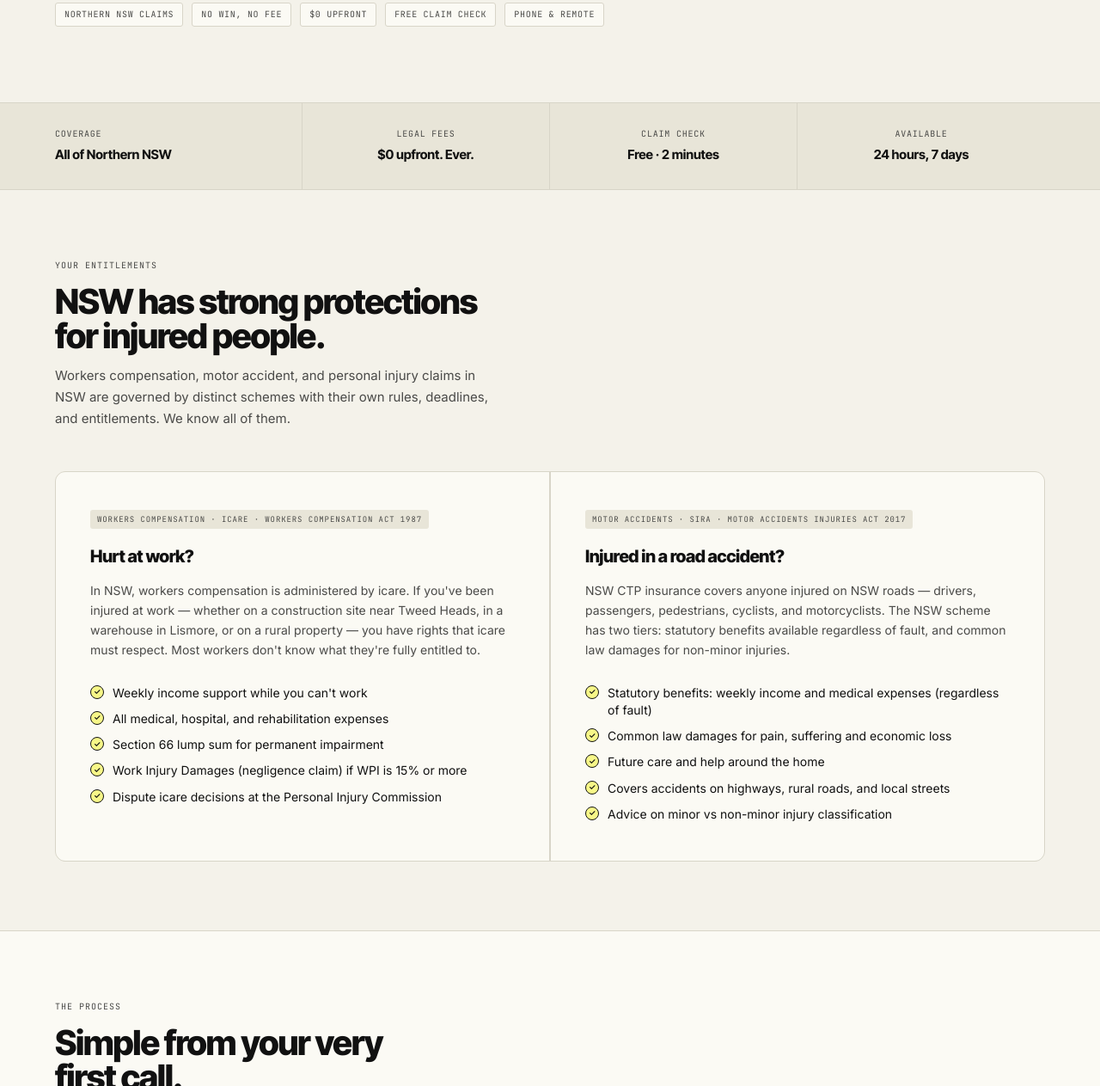
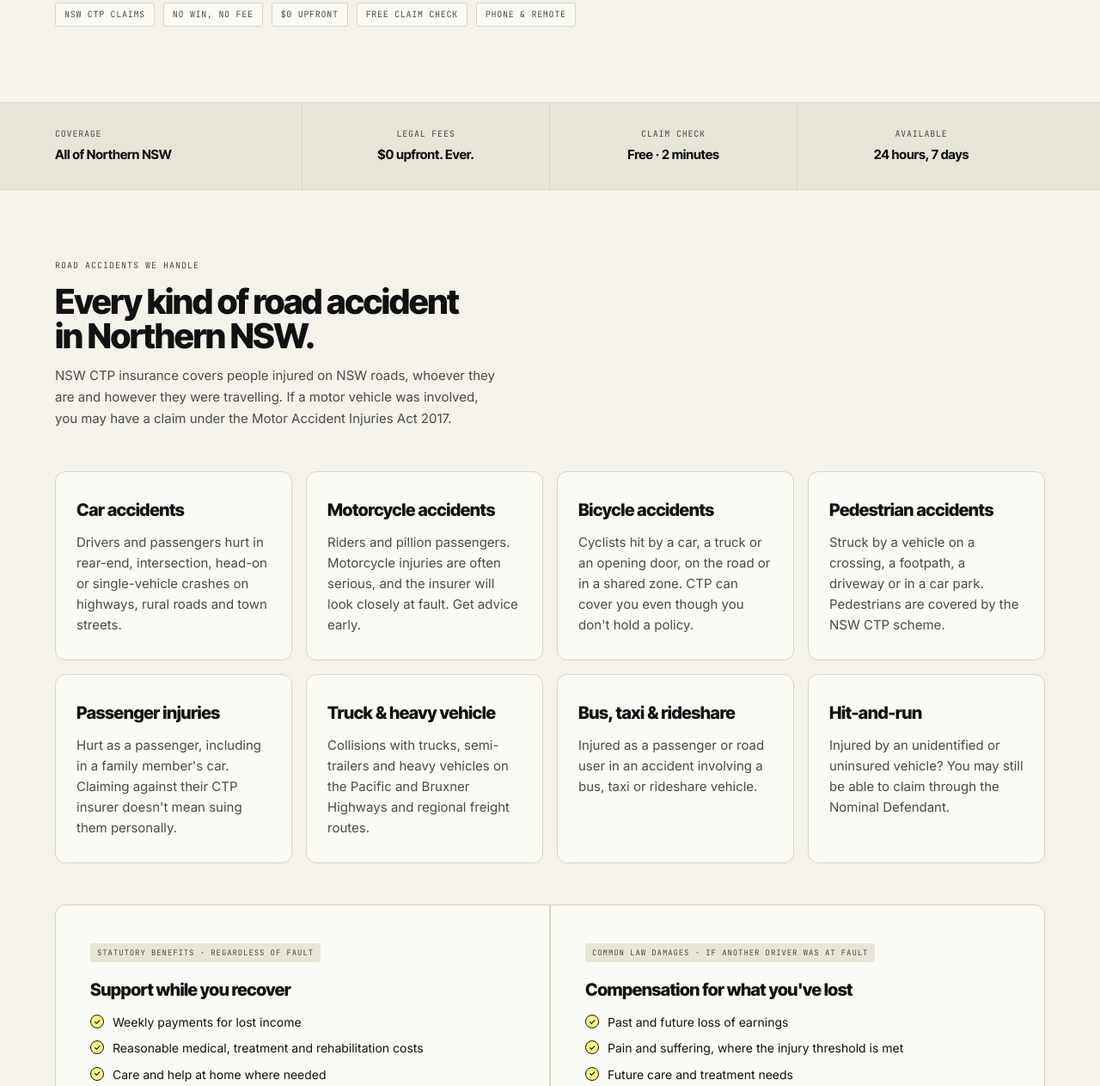
Before and after one commit to FastFirms/amk-website, a plain HTML site: page northern-nsw-compensation-lawyers.html in a window 1280 px wide. Shown: the part 737-2000 px from the top of the page at 86% size. Drawn offline with Linux system fonts and the light colour scheme.

Commit message:
Northern NSW: road-accident-only page with accident types grid
Co-Authored-By: Claude Opus 5.5 <noreply@anthropic.com>

```diff
--- a/northern-nsw-compensation-lawyers.html
+++ b/northern-nsw-compensation-lawyers.html
@@ -1,6 +1,6 @@
 <meta charset="UTF-8">
 <meta name="viewport" content="width=device-width, initial-scale=1.0">
-<title>Compensation Lawyers Northern NSW | No Win No Fee | AMK Compensation Lawyers</title>
+<title>Road Accident Lawyers Northern NSW | No Win No Fee | AMK</title>
 <meta name="robots" content="noindex, nofollow">
 <style>
 :root {
@@ -77,6 +77,14 @@ a { color: inherit; }
 .reassure-item:last-child { border-right: none; }
 .reassure-label { font-family: var(--font-mono); font-size: 10px; letter-spacing: .08em; text-transform: uppercase; color: var(--soft); margin-bottom: 4px; }
 .reassure-value { font-family: var(--font-display); font-weight: 700; font-size: 15px; color: var(--ink); letter-spacing: -.01em; }
+.acc-grid { display: grid; grid-template-columns: repeat(4, 1fr); gap: 16px; }
+.acc-card { background: var(--paper); border: 1px solid var(--border); border-radius: 12px; padding: 28px 24px; transition: background .2s, border-color .2s; }
+.acc-card:hover { background: var(--butter); border-color: var(--ink); }
+.acc-card:hover .acc-title, .acc-card:hover .acc-body { color: #111; }
+.acc-title { font-family: var(--font-display); font-weight: 800; font-size: 20px; letter-spacing: -.02em; color: var(--ink); margin-bottom: 10px; }
+.acc-body { font-size: 15px; line-height: 1.6; color: var(--soft); }
+@media (max-width: 960px) { .acc-grid { grid-template-columns: 1fr 1fr; } }
+@media (max-width: 480px) { .acc-grid { grid-template-columns: 1fr; } }
 .claims-grid { display: grid; grid-template-columns: 1fr 1fr; gap: 2px; background: var(--border); border: 1px solid var(--border); border-radius: 12px; overflow: hidden; }
 .claim-card { background: var(--paper); padding: 44px 40px; }
 .claim-pill { display: inline-block; font-family: var(--font-mono); font-size: 9px; letter-spacing: .1em; text-transform: uppercase; color: var(--soft); background: var(--tonal); border-radius: 3px; padding: 4px 8px; margin-bottom: 16px; }
@@ -190,9 +198,9 @@ a { color: inherit; }
     <div>
       <div class="hero-tag"><span class="hero-tag-dot"></span>Serving Northern NSW &mdash; phone &amp; remote available</div>
       <h1 class="hero-headline">
-        Northern NSW<br>Personal Injury Lawyers
+        Northern NSW<br>Road Accident Lawyers
       </h1>
-      <p class="hero-body">Injured in Northern NSW? AMK Compensation Lawyers handles workers compensation, motor accident, and personal injury claims across the region. We work by phone and remotely — you deal directly with an experienced compensation lawyer, not a call centre.</p>
+      <p class="hero-body">Hurt in a car, motorbike, bicycle or pedestrian accident on a Northern NSW road? AMK Compensation Lawyers handles NSW CTP road accident claims across the region, by phone and remotely. You deal directly with an experienced compensation lawyer, not a call centre.</p>
       <div class="hero-actions">
         <a class="btn btn-primary" href="#heroForm">Check My Claim &mdash; Free</a>
         <div>
@@ -201,7 +209,7 @@ a { color: inherit; }
         </div>
       </div>
       <div class="hero-trust">
-        <span class="trust-chip">Northern NSW Claims</span>
+        <span class="trust-chip">NSW CTP Claims</span>
         <span class="trust-chip">No Win, No Fee</span>
         <span class="trust-chip">$0 Upfront</span>
         <span class="trust-chip">Free Claim Check</span>
@@ -216,12 +224,15 @@ a { color: inherit; }
           <div class="field"><label for="h-name">Your name</label><input type="text" id="h-name" name="name" placeholder="First and last name" required></div>
           <div class="field"><label for="h-phone">Best phone number</label><input type="tel" id="h-phone" name="phone" placeholder="04__ ___ ___" required></div>
           <div class="field">
-            <label for="h-type">Type of injury</label>
+            <label for="h-type">Type of accident</label>
             <select id="h-type" name="claim_type" required>
               <option value="" disabled selected>Select one</option>
-              <option value="work">Injured at work / icare workers comp</option>
-              <option value="road">Car or road accident (CTP)</option>
-              <option value="public">Slip, trip or fall / public liability</option>
+              <option value="car">Car accident (driver or passenger)</option>
+              <option value="motorcycle">Motorcycle accident</option>
+              <option value="bicycle">Bicycle accident</option>
+              <option value="pedestrian">Pedestrian hit by a vehicle</option>
+              <option value="truck_bus">Truck, bus or rideshare accident</option>
+              <option value="hit_run">Hit-and-run or unidentified vehicle</option>
               <option value="other">Not sure &mdash; want advice</option>
             </select>
           </div>
@@ -247,32 +258,38 @@ a { color: inherit; }
 
 <section class="sec" style="background:var(--bone);">
   <div class="sec-inner">
-    <div class="sec-eyebrow">Your entitlements</div>
-    <h2 class="sec-title">NSW has strong protections<br>for injured people.</h2>
-    <p class="sec-sub">Workers compensation, motor accident, and personal injury claims in NSW are governed by distinct schemes with their own rules, deadlines, and entitlements. We know all of them.</p>
-    <div class="claims-grid">
+    <div class="sec-eyebrow">Road accidents we handle</div>
+    <h2 class="sec-title">Every kind of road accident<br>in Northern NSW.</h2>
+    <p class="sec-sub">NSW CTP insurance covers people injured on NSW roads, whoever they are and however they were travelling. If a motor vehicle was involved, you may have a claim under the Motor Accident Injuries Act 2017.</p>
+    <div class="acc-grid">
+      <div class="acc-card"><div class="acc-title">Car accidents</div><p class="acc-body">Drivers and passengers hurt in rear-end, intersection, head-on or single-vehicle crashes on highways, rural roads and town streets.</p></div>
+      <div class="acc-card"><div class="acc-title">Motorcycle accidents</div><p class="acc-body">Riders and pillion passengers. Motorcycle injuries are often serious, and the insurer will look closely at fault. Get advice early.</p></div>
+      <div class="acc-card"><div class="acc-title">Bicycle accidents</div><p class="acc-body">Cyclists hit by a car, a truck or an opening door, on the road or in a shared zone. CTP can cover you even though you don't hold a policy.</p></div>
+      <div class="acc-card"><div class="acc-title">Pedestrian accidents</div><p class="acc-body">Struck by a vehicle on a crossing, a footpath, a driveway or in a car park. Pedestrians are covered by the NSW CTP scheme.</p></div>
+      <div class="acc-card"><div class="acc-title">Passenger injuries</div><p class="acc-body">Hurt as a passenger, including in a family member's car. Claiming against their CTP insurer doesn't mean suing them personally.</p></div>
+      <div class="acc-card"><div class="acc-title">Truck &amp; heavy vehicle</div><p class="acc-body">Collisions with trucks, semi-trailers and heavy vehicles on the Pacific and Bruxner Highways and regional freight routes.</p></div>
+      <div class="acc-card"><div class="acc-title">Bus, taxi &amp; rideshare</div><p class="acc-body">Injured as a passenger or road user in an accident involving a bus, taxi or rideshare vehicle.</p></div>
+      <div class="acc-card"><div class="acc-title">Hit-and-run</div><p class="acc-body">Injured by an unidentified or uninsured vehicle? You may still be able to claim through the Nominal Defendant.</p></div>
+    </div>
+    <div class="claims-grid" style="margin-top:48px;">
       <div class="claim-card">
-        <div class="claim-pill">Workers Compensation &middot; icare &middot; Workers Compensation Act 1987</div>
-        <div class="claim-title">Hurt at work?</div>
-        <p class="claim-intro">In NSW, workers compensation is administered by icare. If you've been injured at work &mdash; whether on a construction site near Tweed Heads, in a warehouse in Lismore, or on a rural property &mdash; you have rights that icare must respect. Most workers don't know what they're fully entitled to.</p>
+        <div class="claim-pill">Statutory benefits &middot; regardless of fault</div>
+        <div class="claim-title">Support while you recover</div>
         <ul class="claim-list">
-          <li class="claim-li"><span class="claim-li-mark">&#x2713;</span><span>Weekly income support while you can't work</span></li>
-          <li class="claim-li"><span class="claim-li-mark">&#x2713;</span><span>All medical, hospital, and rehabilitation expenses</span></li>
-          <li class="claim-li"><span class="claim-li-mark">&#x2713;</span><span>Section 66 lump sum for permanent impairment</span></li>
-          <li class="claim-li"><span class="claim-li-mark">&#x2713;</span><span>Work Injury Damages (negligence claim) if WPI is 15% or more</span></li>
-          <li class="claim-li"><span class="claim-li-mark">&#x2713;</span><span>Dispute icare decisions at the Personal Injury Commission</span></li>
+          <li class="claim-li"><span class="claim-li-mark">&#x2713;</span><span>Weekly payments for lost income</span></li>
+          <li class="claim-li"><span class="claim-li-mark">&#x2713;</span><span>Reasonable medical, treatment and rehabilitation costs</span></li>
+          <li class="claim-li"><span class="claim-li-mark">&#x2713;</span><span>Care and help at home where needed</span></li>
+          <li class="claim-li"><span class="claim-li-mark">&#x2713;</span><span>Advice on minor vs non-minor injury classification</span></li>
         </ul>
       </div>
       <div class="claim-card">
-        <div class="claim-pill">Motor Accidents &middot; SIRA &middot; Motor Accidents Injuries Act 2017</div>
-        <div class="claim-title">Injured in a road accident?</div>
-        <p class="claim-intro">NSW CTP insurance covers anyone injured on NSW roads &mdash; drivers, passengers, pedestrians, cyclists, and motorcyclists. The NSW scheme has two tiers: statutory benefits available regardless of fault, and common law damages for non-minor injuries.</p>
+        <div class="claim-pill">Common law damages &middot; if another driver was at fault</div>
+        <div class="claim-title">Compensation for what you've lost</div>
         <ul class="claim-list">
-          <li class="claim-li"><span class="claim-li-mark">&#x2713;</span><span>Statutory benefits: weekly income and medical expenses (regardless of fault)</span></li>
-          <li class="claim-li"><span class="claim-li-mark">&#x2713;</span><span>Common law damages for pain, suffering and economic loss</span></li>
-          <li class="claim-li"><span class="claim-li-mark">&#x2713;</span><span>Future care and help around the home</span></li>
-          <li class="claim-li"><span class="claim-li-mark">&#x2713;</span><span>Covers accidents on highways, rural roads, and local streets</span></li>
-          <li class="claim-li"><span class="claim-li-mark">&#x2713;</span><span>Advice on minor vs non-minor injury classification</span></li>
+          <li class="claim-li"><span class="claim-li-mark">&#x2713;</span><span>Past and future loss of earnings</span></li>
+          <li class="claim-li"><span class="claim-li-mark">&#x2713;</span><span>Pain and suffering, where the injury threshold is met</span></li>
+          <li class="claim-li"><span class="claim-li-mark">&#x2713;</span><span>Future care and treatment needs</span></li>
+          <li class="claim-li"><span class="claim-li-mark">&#x2713;</span><span>Disputes with the insurer at the Personal Injury Commission</span></li>
         </ul>
       </div>
     </div>
@@ -286,7 +303,7 @@ a { color: inherit; }
     <p class="sec-sub">Most of our clients have never made a compensation claim before. We explain the NSW scheme clearly, walk you through every step, and handle all the paperwork.</p>
     <div class="process-grid">
       <div class="process-step"><div class="process-num">01</div><div class="process-step-title">Free claim check</div><p class="process-step-body">Call or fill in the form. We'll ask a few questions, assess your situation honestly under the relevant NSW legislation, and tell you what you may be entitled to &mdash; no pressure to proceed.</p></div>
-      <div class="process-step"><div class="process-num">02</div><div class="process-step-title">We handle everything</div><p class="process-step-body">Our lawyers gather the evidence, deal with icare or SIRA on your behalf, and manage every deadline and document. You focus on recovering &mdash; we manage the claim.</p></div>
+      <div class="process-step"><div class="process-num">02</div><div class="process-step-title">We handle everything</div><p class="process-step-body">Our lawyers gather the evidence, deal with the CTP insurer on your behalf, and manage every deadline and document. You focus on recovering &mdash; we manage the claim.</p></div>
       <div class="process-step"><div class="process-num">03</div><div class="process-step-title">You get paid</div><p class="process-step-body">If we win, you receive your compensation and we take our agreed fee. If we don't win &mdash; you pay us absolutely nothing. That's the No Win, No Fee promise.</p></div>
     </div>
   </div>
@@ -295,21 +312,21 @@ a { color: inherit; }
 <div class="deadlines-wrap"><div class="deadlines">
   <div class="deadlines-eyebrow">Don't wait &mdash; time limits are strict</div>
   <h2 class="deadlines-title">Miss a deadline and you<br>can lose your claim entirely.</h2>
-  <p class="deadlines-sub">NSW sets hard cut-off dates for every type of compensation claim. These aren't guidelines &mdash; they're legal deadlines. The sooner you call, the safer your position.</p>
+  <p class="deadlines-sub">The NSW CTP scheme sets hard cut-off dates. These aren&rsquo;t guidelines &mdash; they&rsquo;re legal deadlines. The sooner you call, the safer your position.</p>
   <div class="deadlines-grid">
     <div class="dl-card"><div class="dl-num">28</div><div class="dl-unit">days</div><div class="dl-title">CTP &mdash; Register your accident</div><p class="dl-body">Register your motor accident with SIRA within 28 days to access immediate statutory benefits regardless of fault. Missing this window affects early treatment funding.</p></div>
     <div class="dl-card"><div class="dl-num">3</div><div class="dl-unit">months</div><div class="dl-title">CTP &mdash; Lodge your claim form</div><p class="dl-body">Your formal motor accident claim form must be lodged within 3 months of the accident. Late lodgement requires explanation and can be refused. Don't delay.</p></div>
-    <div class="dl-card"><div class="dl-num">6</div><div class="dl-unit">months</div><div class="dl-title">icare workers compensation</div><p class="dl-body">Lodge your workers compensation claim with icare within 6 months of injury or diagnosis. Late claims can be rejected. icare must respond within 21 days of receipt.</p></div>
+    <div class="dl-card"><div class="dl-num">3</div><div class="dl-unit">years</div><div class="dl-title">CTP &mdash; Common law claim</div><p class="dl-body">A claim for common law damages generally must be made within 3 years of the accident. Late claims need a full and satisfactory explanation.</p></div>
   </div>
 </div></div>
 
 <section class="sec" style="background:var(--bone);">
   <div class="sec-inner">
     <div class="sec-eyebrow">Why Northern NSW clients choose AMK</div>
-    <h2 class="sec-title">NSW compensation law<br>is complex. We know it.</h2>
-    <p class="sec-sub">The NSW workers compensation and CTP schemes are different from Queensland. icare, SIRA, the Personal Injury Commission, WPI thresholds, minor vs non-minor injury &mdash; every detail matters to your outcome.</p>
+    <h2 class="sec-title">NSW CTP law<br>is complex. We know it.</h2>
+    <p class="sec-sub">The NSW CTP scheme is different from Queensland. Statutory benefits, minor vs non-minor injury, fault, whole person impairment thresholds and the Personal Injury Commission &mdash; every detail matters to your outcome.</p>
     <div class="why-grid">
-      <div class="why-item"><div class="why-title">NSW scheme specialists</div><p class="why-body">We work in both the NSW and Queensland compensation systems. The icare and SIRA schemes have specific rules, thresholds, and dispute processes that require lawyers who know them well.</p></div>
+      <div class="why-item"><div class="why-title">NSW road accident focus</div><p class="why-body">We work in both the NSW and Queensland systems. The NSW CTP scheme has its own rules, thresholds and deadlines, and we know how insurers apply them.</p></div>
       <div class="why-item"><div class="why-title">Genuinely no win, no fee</div><p class="why-body">If we don't win your claim, you pay nothing. No disbursements, no hidden charges. We only succeed when you do &mdash; that alignment is how we operate, not a marketing tagline.</p></div>
       <div class="why-item"><div class="why-title">Work entirely by phone</div><p class="why-body">You don't need to travel. We handle claims across all of Northern NSW by phone and remotely. Your location doesn't limit your access to strong legal representation.</p></div>
     </div>
@@ -338,7 +355,7 @@ a { color: inherit; }
   <div>
     <div class="sec-eyebrow">Still unsure?</div>
     <h2 class="cta2-title">Not sure if you<br>have a claim?</h2>
-    <p class="cta2-body">Most people who contact us aren't certain &mdash; that's exactly what the free check is for. We'll give you an honest answer on your NSW entitlements with no obligation to proceed, and no charge if we can't help you.</p>
+    <p class="cta2-body">Most people who contact us aren't certain &mdash; that's exactly what the free check is for. We'll give you an honest answer on your NSW road accident entitlements with no obligation to proceed, and no charge if we can't help you.</p>
     <a class="cta2-phone" href="tel:0731363287" onclick="gtag('event','conversion',{'send_to':'AW-18412730077/6nIsCLn8pvocEN3t78tE'});">07 3136 3287</a>
     <div class="cta2-phone-note">Answered 24 hours &middot; 7 days a week</div>
   </div>
@@ -349,12 +366,15 @@ a { color: inherit; }
       <div class="field"><label for="c2-name">Name</label><input type="text" id="c2-name" name="name" placeholder="Your name" required></div>
       <div class="field"><label for="c2-phone">Phone number</label><input type="tel" id="c2-phone" name="phone" placeholder="04__ ___ ___" required></div>
       <div class="field">
-        <label for="c2-type">Type of claim</label>
+        <label for="c2-type">Type of accident</label>
         <select id="c2-type" name="claim_type" required>
           <option value="" disabled selected>Select one</option>
-          <option value="work">Work injury / icare workers comp</option>
-          <option value="road">Car or road accident (CTP)</option>
-          <option value="public">Slip, trip or fall / public liability</option>
+          <option value="car">Car accident (driver or passenger)</option>
+              <option value="motorcycle">Motorcycle accident</option>
+              <option value="bicycle">Bicycle accident</option>
+              <option value="pedestrian">Pedestrian hit by a vehicle</option>
+              <option value="truck_bus">Truck, bus or rideshare accident</option>
+              <option value="hit_run">Hit-and-run or unidentified vehicle</option>
           <option value="other">Not sure &mdash; want advice</option>
         </select>
       </div>
```
